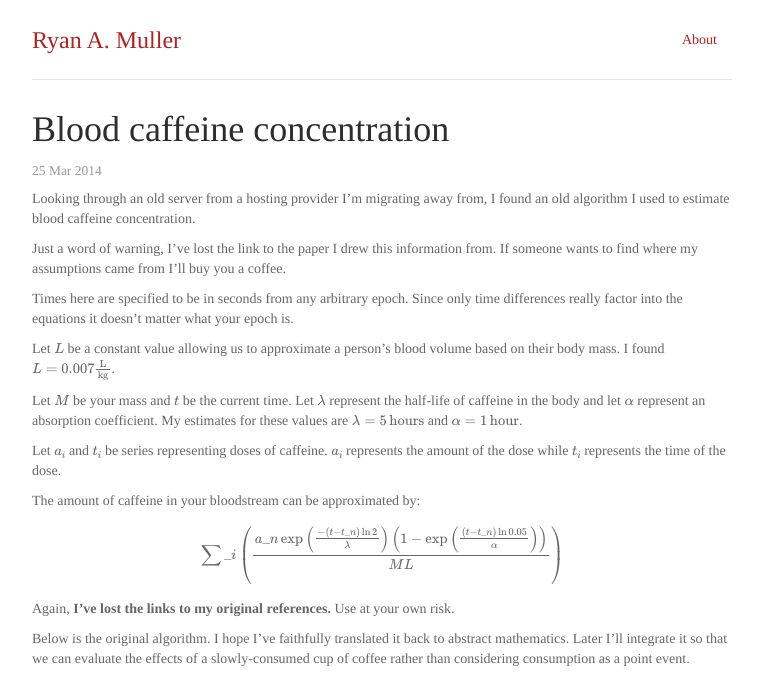
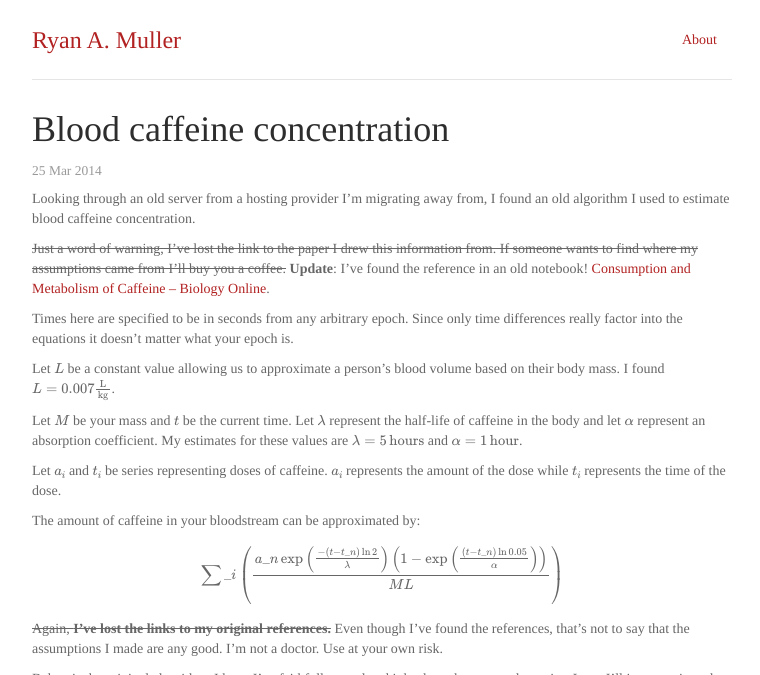
Before and after one commit to ryanthejuggler/ryanthejuggler.github.io, a Jekyll site: the page built from _posts/2014-03-25-blood-caffeine-concentration.md, in a window 1280 px wide, cut to the strip 0-675 px from the top of the page. Shown: the whole strip, without its empty margins (258-1018 px from the left). Built offline with Jekyll 4.4.1, drawn with Linux system fonts in a browser that asks for light colours; some web fonts are replaced; Markdown is read by kramdown in place of the engine named in the settings; formulas are drawn with MathJax 3; comment, search, counter and statistics services are not loaded.

Commit message:
Added reference to caffeine post

```diff
--- a/_posts/2014-03-25-blood-caffeine-concentration.md
+++ b/_posts/2014-03-25-blood-caffeine-concentration.md
@@ -6,7 +6,7 @@ categories: math
 ---
 Looking through an old server from a hosting provider I'm migrating away from, I found an old algorithm I used to estimate blood caffeine concentration.
 
-Just a word of warning, I've lost the link to the paper I drew this information from. If someone wants to find where my assumptions came from I'll buy you a coffee.
+~~Just a word of warning, I've lost the link to the paper I drew this information from. If someone wants to find where my assumptions came from I'll buy you a coffee.~~ **Update**: I've found the reference in an old notebook! [Consumption and Metabolism of Caffeine -- Biology Online](http://www.biology-online.org/articles/actions_caffeine_brain_special/consumption_metabolism_caffeine.html).
 
 Times here are specified to be in seconds from any arbitrary epoch. Since only time differences really factor into the equations it doesn't matter what your epoch is.
 
@@ -25,7 +25,7 @@ $$
 \right)
 $$
 
-Again, **I've lost the links to my original references.** Use at your own risk.
+~~Again, **I've lost the links to my original references.**~~ Even though I've found the references, that's not to say that the assumptions I made are any good. I'm not a doctor. Use at your own risk.
 
 Below is the original algorithm. I hope I've faithfully translated it back to abstract mathematics. Later I'll integrate it so that we can evaluate the effects of a slowly-consumed cup of coffee rather than considering consumption as a point event.
 
```
